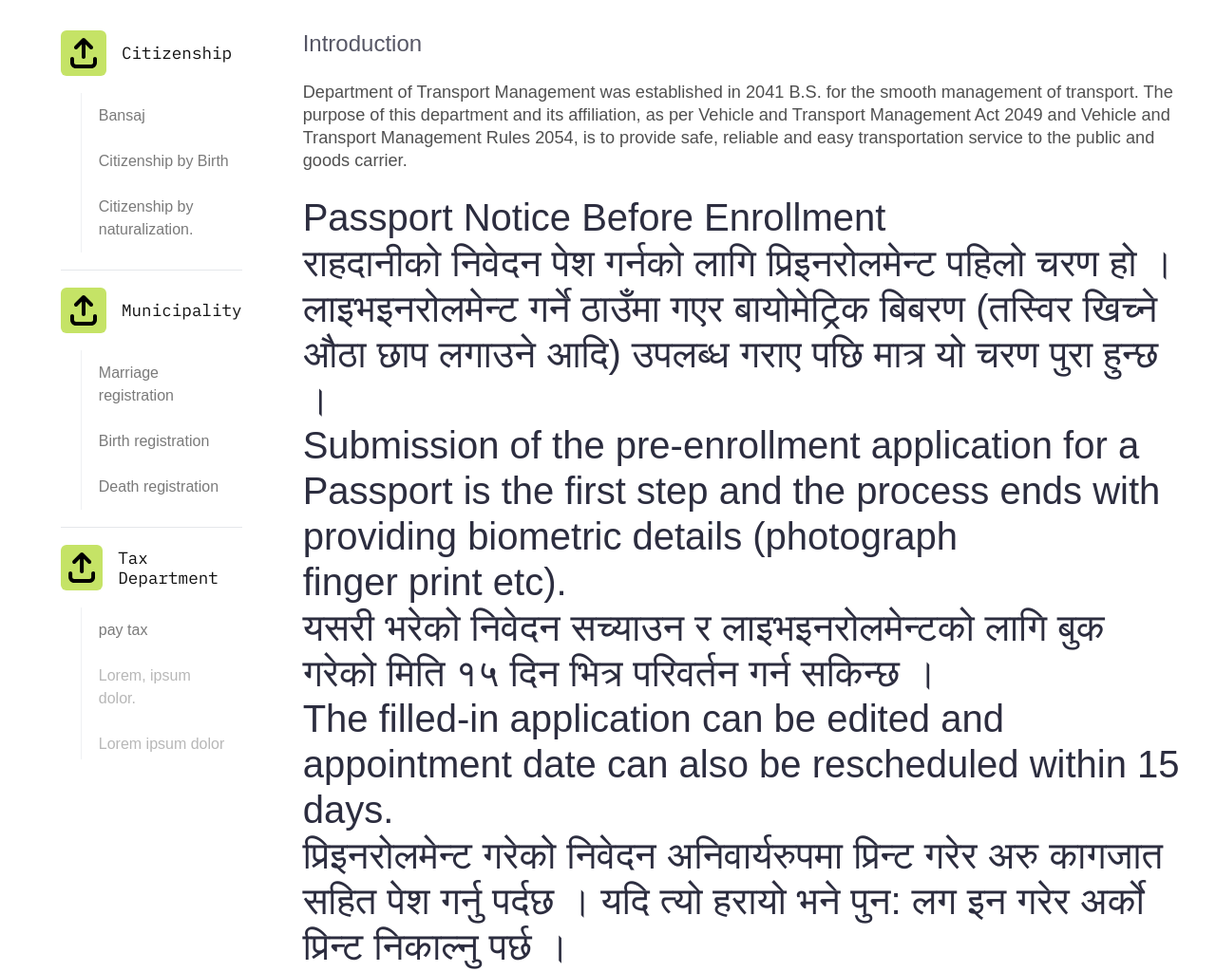
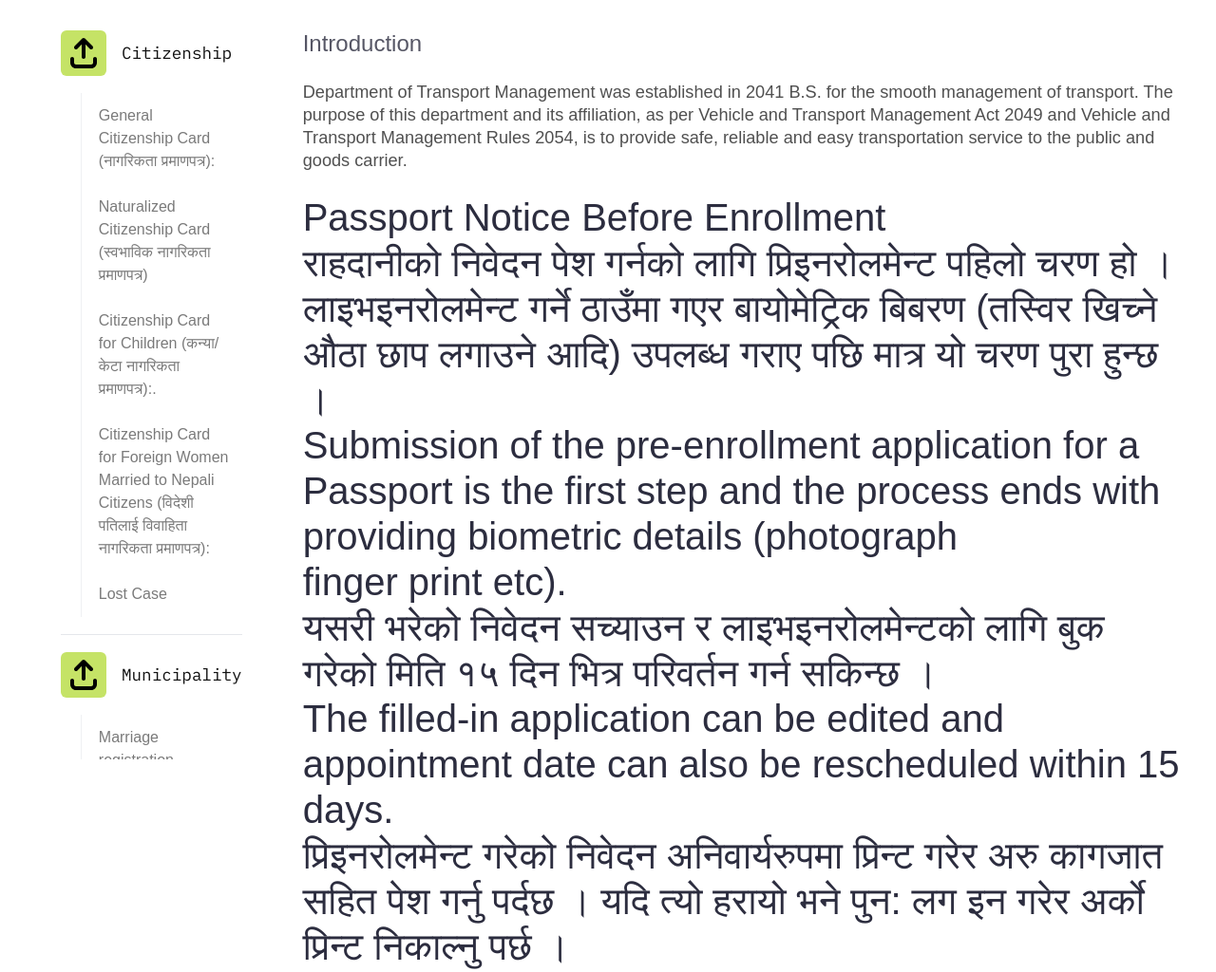
Before and after one commit to binayrijal/hackthonpro, a Django app: page /select_service/newpassport in a window 1280 px wide. Shown: the part 74-1098 px from the top of the page at 95% size. Run offline with Django 4.2, Linux system fonts and the light colour scheme; data comes from the database, SQL or seed files in the repository; both versions use the stored data as it was after the commit; some libraries are stand-ins or nearby versions.

Commit message:
nav bar minor change

```diff
--- a/Hakathon/hackthonapp/views.py
+++ b/Hakathon/hackthonapp/views.py
@@ -72,7 +72,7 @@ def services(request):
 
 def select_service(request,data=None):
 
- if data in ["birthcertificate","newlicense","newpassport","addcategory",]:
+ if data in ["birthcertificate","newlicense","newpassport","addcategory","naturalized","children","foreign"]:
    service_names=service_name.objects.get(name=data)
    if service_names:
       feedbackobj=feedback.objects.filter(service_name=service_names)
--- a/Hakathon/templates/Aboutus.html
+++ b/Hakathon/templates/Aboutus.html
@@ -45,7 +45,7 @@
 							<div class="col-lg-3 col-md-3 col-12">
 								<!-- Start Logo -->
 								<div class="logo">
-									<a href="index.html"><img src="{% static 'img/logo.png' %}" alt="#"></a>
+									<a href="{% url 'index' %}"><img src="{% static 'img/logo.png' %}" alt="#"></a>
 								</div>
 								<!-- End Logo -->
 								<!-- Mobile Nav -->
@@ -77,7 +77,7 @@
 
 							<div class="col-lg-2 col-12">
 								<div class="get-quote">
-									<a href="#" class="btn">login</a>
+									<a href="{% url 'Signup'%}" class="btn">signup</a>
 								</div>
 							</div>
 						</div>
--- a/Hakathon/templates/Contactus.html
+++ b/Hakathon/templates/Contactus.html
@@ -53,7 +53,7 @@
 							<div class="col-lg-3 col-md-3 col-12">
 								<!-- Start Logo -->
 								<div class="logo">
-									<a href="index.html"><img src="{% static 'img/logo.png' %}" alt="#"></a>
+									<a href="{% url 'index' %}"><img src="{% static 'img/logo.png' %}" alt="#"></a>
 								</div>
 								<!-- End Logo -->
 								<!-- Mobile Nav -->
@@ -85,7 +85,7 @@
 
 							<div class="col-lg-2 col-12">
 								<div class="get-quote">
-									<a href="#" class="btn">login</a>
+									<a href="{% url 'Signup'%}" class="btn">signup</a>
 								</div>
 							</div>
 						</div>
--- a/Hakathon/templates/contact.html
+++ b/Hakathon/templates/contact.html
@@ -71,7 +71,7 @@
 							<div class="col-lg-3 col-md-3 col-12">
 								<!-- Start Logo -->
 								<div class="logo">
-									<a href="index.html"><img src="{% static 'img/logo.png' %}" alt="#"></a>
+									<a href="{% url 'index' %}"><img src="{% static 'img/logo.png' %}" alt="#"></a>
 								</div>
 								<!-- End Logo -->
 								<!-- Mobile Nav -->
@@ -103,7 +103,7 @@
 
 							<div class="col-lg-2 col-12">
 								<div class="get-quote">
-									<a href="#" class="btn">login</a>
+									<a href="{% url 'Signup'%}" class="btn">signup</a>
 								</div>
 							</div>
 						</div>
--- a/Hakathon/templates/index.html
+++ b/Hakathon/templates/index.html
@@ -47,7 +47,7 @@
 							<div class="col-lg-3 col-md-3 col-12">
 								<!-- Start Logo -->
 								<div class="logo">
-									<a href="index.html"><img src="{% static 'img/logo.png' %}" alt="#"></a>
+									<a href="{% url 'index' %}"><img src="{% static 'img/logo.png' %}" alt="#"></a>
 								</div>
 								<!-- End Logo -->
 								<!-- Mobile Nav -->
@@ -75,11 +75,9 @@
 								</div>
 								<!--/ End Main Menu -->
 							</div>
-
-
 							<div class="col-lg-2 col-12">
 								<div class="get-quote">
-									<a href="{% url 'loginuser' %}" class="btn">login</a>
+									<a href="{% url 'Signup' %}" class="btn">signup</a>
 								</div>
 							</div>
 						</div>
--- a/Hakathon/templates/services.html
+++ b/Hakathon/templates/services.html
@@ -59,7 +59,7 @@
 							<div class="col-lg-3 col-md-3 col-12">
 								<!-- Start Logo -->
 								<div class="logo">
-									<a href="index.html"><img src="{% static 'img/logo.png' %}" alt="#"></a>
+									<a href="{% url 'index' %}"><img src="{% static 'img/logo.png' %}" alt="#"></a>
 								</div>
 								<!-- End Logo -->
 								<!-- Mobile Nav -->
@@ -143,10 +143,11 @@
                             </div>
 
                             <ul class="transport-department__list--items">
-                                <li class="transport-department__list--item"><a href="{% url 'select_services' 'bansaj' %}">Bansaj</a></li>
-                                <li class="transport-department__list--item"><a href="{% url 'select_services' 'birth' %}">Citizenship by Birth</a></li>
-                                <li class="transport-department__list--item"><a href="{% url 'select_services' 'naturalization'%}">Citizenship by
-                                        naturalization.</a></li>
+                                <li class="transport-department__list--item"><a href="{% url 'select_services' 'newcitizenship'  %}" name="newcitizenship"> General Citizenship Card (नागरिकता प्रमाणपत्र):</a></li>
+                                <li class="transport-department__list--item"><a href="{% url 'select_services' 'naturalized' %} " name="naturalized"> Naturalized Citizenship Card (स्वभाविक नागरिकता प्रमाणपत्र)</a></li>
+                                <li class="transport-department__list--item"><a href="{% url 'select_services' 'children'%}" name="children"> Citizenship Card for Children (कन्या/केटा नागरिकता प्रमाणपत्र):.</a></li>
+                                <li class="transport-department__list--item"><a href="{% url 'select_services' 'foreign' %} " name="foreign"> Citizenship Card for Foreign Women Married to Nepali Citizens (विदेशी पतिलाई विवाहिता नागरिकता प्रमाणपत्र):</a></li>
+                                <li class="transport-department__list--item"><a href="{% url 'select_services' 'lostcase' %}" name="lostcase">Lost Case</a></li>
                             </ul>
                         </li>
                         <li title="transport-department__list" class="transport-department__list">
```
Also changed, not shown: Hakathon/db.sqlite3.
